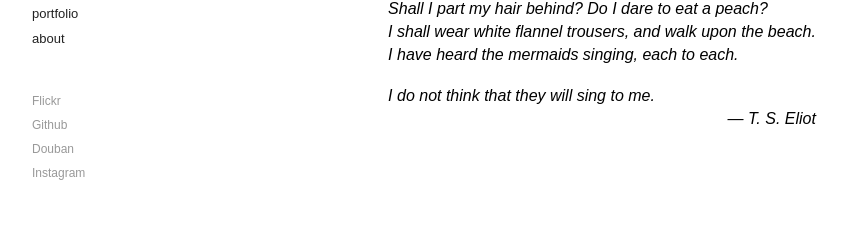
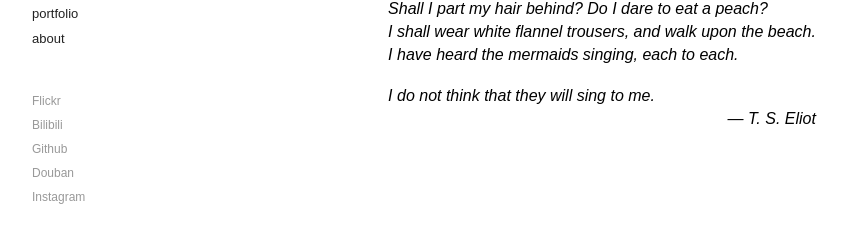
Before and after one commit to PacoIrene/pacoirene.github.io, a Jekyll site: the page built from index.html, in a window 1280 px wide. Shown: the part 201-444 px from the top of the page, without its empty margins (38-884 px from the left). Built offline with Jekyll 4.4.1, drawn with Linux system fonts in a browser that asks for light colours; some web fonts are replaced; the list of posts is cut into pages by our own code.

Commit message:
bilibili

```diff
--- a/_includes/navigation.html
+++ b/_includes/navigation.html
@@ -9,6 +9,7 @@
 </nav>
 <nav class="normal link">
   <a href="https://www.flickr.com/photos/pacoirene/">Flickr</a>
+  <a href="https://space.bilibili.com/490206823">Bilibili</a>
   <a href="https://github.com/PacoIrene">Github</a>
   <a href="https://www.douban.com/people/tiwknowswhy/">Douban</a>
   <a href="https://www.instagram.com/mark_prufrock/">Instagram</a>
```
